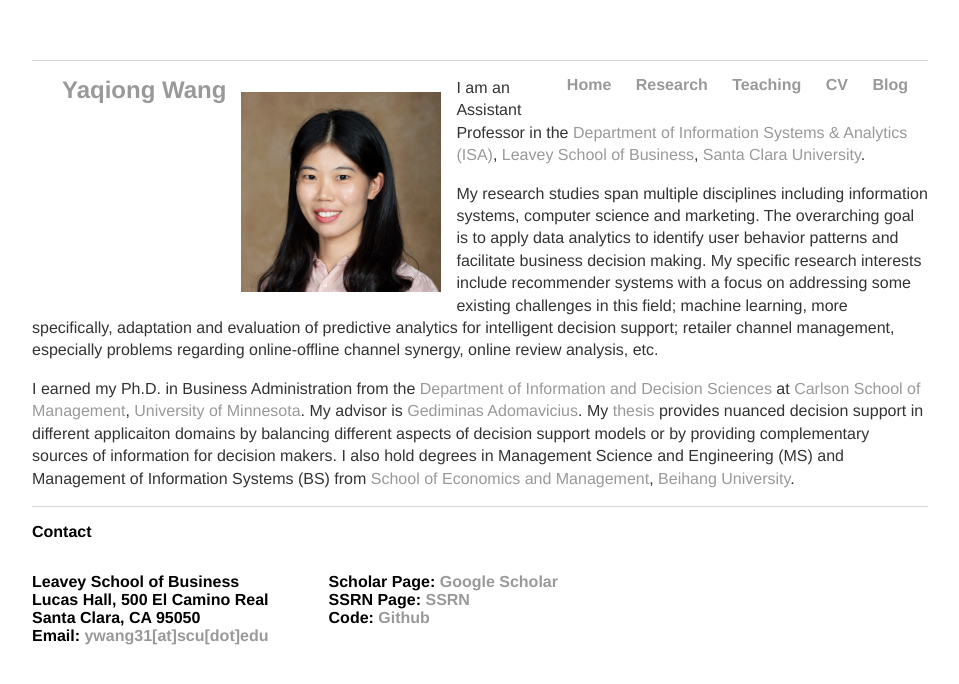
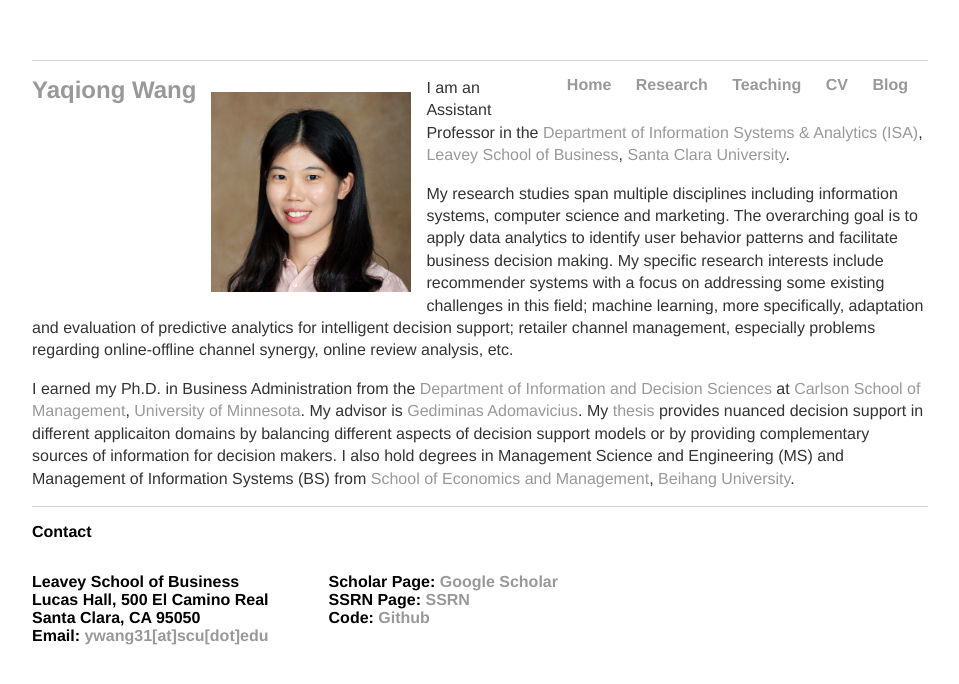
Before and after one commit to YaqiongWang/PersonalWeb, a Jekyll site: the page built from index.html, in a window 1280 px wide. Shown: the top 684 px of the page, without its empty margins (160-1119 px from the left). Built offline with Jekyll 4.4.1, drawn with Linux system fonts in a browser that asks for light colours.

Commit message:
Update main.css

```diff
--- a/css/main.css
+++ b/css/main.css
@@ -10,7 +10,6 @@ body {
 }
 #navtitle {
   float:left;
-  margin-left: 30px;
 }
 #navmenu {
   float:right;
```
